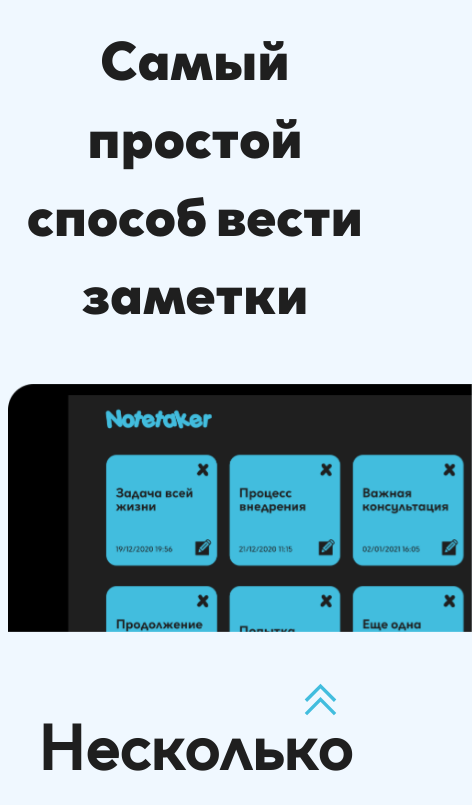
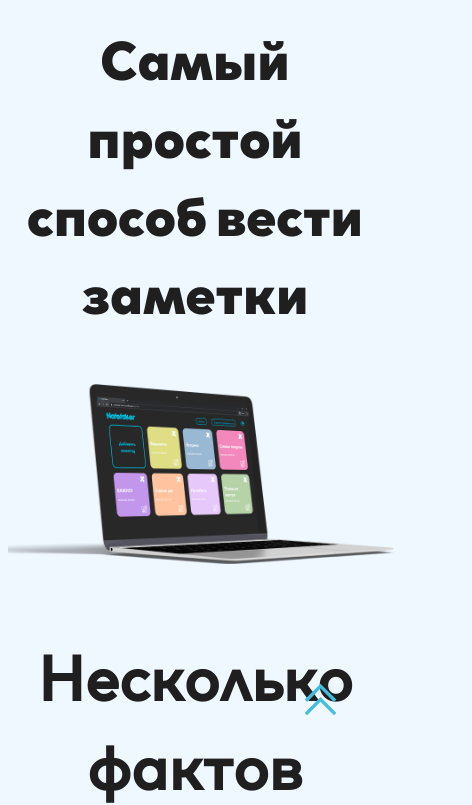
Before and after one commit to k4noise/notetaker-alpha, a website: page index.html in a window 390 px wide. Shown: the part 77-882 px from the top of the page, 472 px wide, since content can reach past the window. Drawn offline with Linux system fonts and the light colour scheme.

Commit message:
feat: добавлена картинка

```diff
--- a/index.html
+++ b/index.html
@@ -28,9 +28,9 @@
           <a href="#facts" class="navigation__link">О продукте</a>
           <a href="#faq" class="navigation__link">ЧаВО</a>
           <button class="navigation__button">
-            <a href="./app.html" rel="prefetch" class="navigation__link"
-              >Открыть</a
-            >
+            <a href="./app.html" rel="prefetch" class="navigation__link"></a>
+              Открыть
+            </a>
           </button>
         </nav>
         <button class="theme-changer">
@@ -48,16 +48,8 @@
     <main class="main">
       <section class="main-section">
         <h1 class="main-section__header">Самый простой способ вести заметки</h1>
-        <img
-          src="./img/pixel.png"
-          alt="Скриншот нашего приложения на Google Pixel"
-          class="main-section__image-pixel"
-        />
-        <img
-          src="./img/ipad.png"
-          alt="Скриншот нашего приложения на iPad"
-          class="main-section__image-ipad"
-        />
+        <img src="./img/wat.png" alt="наше приложение на ноутбуке" class="main-section__image"/>
+        <img src="./img/wat2.png" alt="наше приложение на ноутбуке" class="main-section__image-small"/>
       </section>
       <section class="fact" id="facts">
         <h2 class="title fact__header">Несколько фактов</h2>
@@ -153,7 +145,8 @@
     <footer class="footer">
       <img src="./img/logo.svg" alt="Логотип Notetaker" class="footer__logo" />
       <p class="footer__copyright">
-        Разработка и дизайн:<br />
+        Разработка и дизайн:
+        <br />
         Марина Кистанова
       </p>
     </footer>
--- a/sass/layout/_main-section.sass
+++ b/sass/layout/_main-section.sass
@@ -5,16 +5,12 @@
     font-family: TRY_Clother_Black, serif
     font-size: 5rem
     text-align: center
-    transition: 5s
 
   &__image-pixel, &__image-ipad
     position: sticky
 
   &__image
-    &-pixel
-      left: 10%
-      width: min(100%, 25vw)
-
-    &-ipad
-      left: 100%
-      width: min(100%, 53vw)
+    &, &-small
+      width: 100vw
+    &-small
+      display: none
--- a/sass/layout/_media.sass
+++ b/sass/layout/_media.sass
@@ -73,10 +73,9 @@
     font-size: 0.3rem
 
   .main-section__image
-    &-pixel
-      display: none
-    &-ipad
-      width: 55vh
+    display: none
+    &-small
+      display: block
 
   .note__preview
     &-header
```
Also changed, not shown: css/index.css, img/wat.png (added), img/wat2.png (added), 2 other files.
